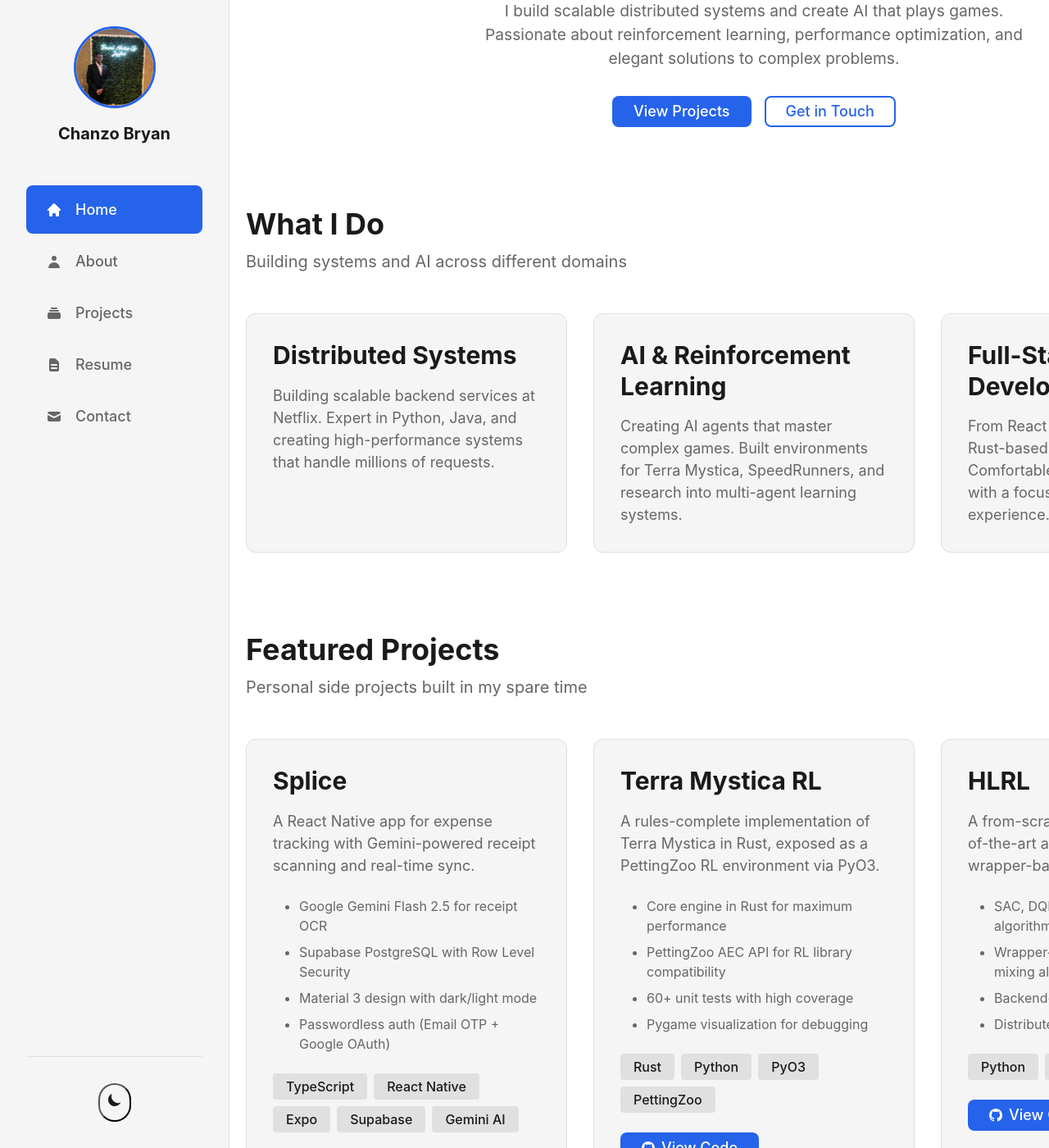
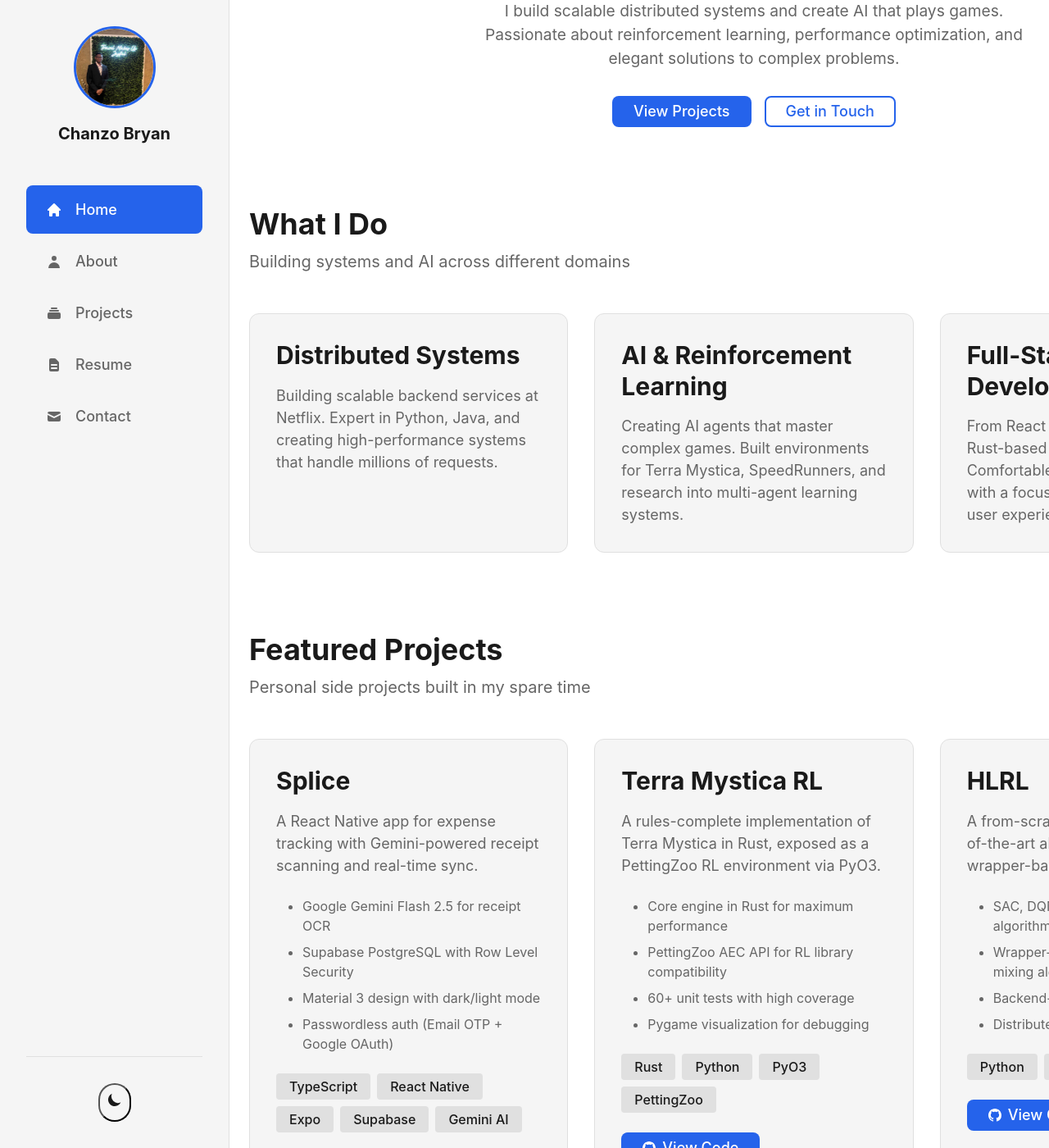
Before and after one commit to Chainso/chanzobryan.com, a Jekyll site: the page built from index.html, in a window 1280 px wide and 1400 px high, scrolled down 555 px. Shown: the whole window at 82% size. Built offline with Jekyll 4.4.1, drawn with Linux system fonts in a browser that asks for light colours.

Commit message:
Container padding for content

```diff
--- a/assets/css/_base.scss
+++ b/assets/css/_base.scss
@@ -165,9 +165,5 @@
   width: 100%;
   max-width: $container-max-width;
   margin: 0 auto;
-  padding: 0 $space-md;
-
-  @media (min-width: $screen-md) {
-    padding: 0 1.25rem;
-  }
+  padding: 0 $container-padding;
 }
```
